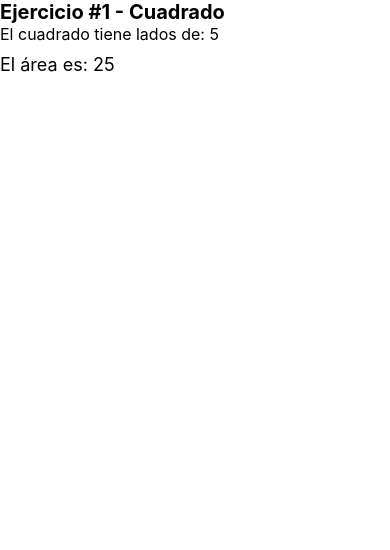
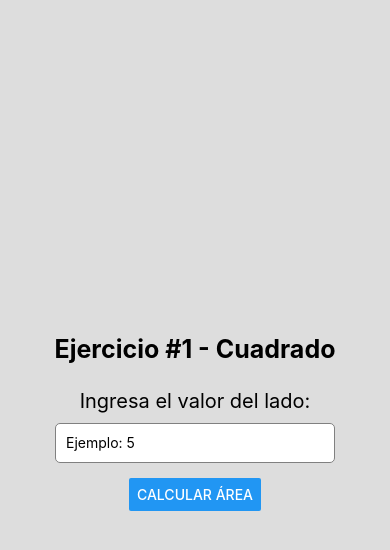
Before and after one commit to gabr13l195/app_react_mobile, a React Native app: screen / in a window 390 px wide. Shown: the top 550 px of the page. Built offline with nearby package versions, Linux system fonts and the light colour scheme.

Commit message:
Terminado el primero y dejando listo para el resto

```diff
--- a/App.tsx
+++ b/App.tsx
@@ -1,10 +1,12 @@
 import React from 'react'
 import { Text } from 'react-native-paper';
 import { Cuadrado } from './ejercicios/01_cuadrado';
+import { arreglo } from './ejercicios/02_arreglo';
 
 export const App = () => {
   return (
     <Cuadrado/>
+
   )
 }
 
--- a/ejercicios/01_cuadrado.tsx
+++ b/ejercicios/01_cuadrado.tsx
@@ -1,20 +1,66 @@
-import React from 'react';
-import { Text, View } from 'react-native';
+import React, { useState } from 'react';
+import { Text, View, StyleSheet, TextInput, Button, Alert } from 'react-native';
 
 export const Cuadrado = () => {
-    let lado: number = 5;
+    const [lado, setLado] = useState<number | null>(null); // Estado para guardar el valor ingresado
+    const [area, setArea] = useState<number | null>(null); // Estado para guardar el área calculada
 
-    const area = (lado: number): number => {
-        return lado * lado;
-    }
+    const calcularArea = () => {
+        if (lado && lado > 0) {
+            setArea(lado * lado);
+        } else {
+            Alert.alert('Error', 'Por favor, ingresa un valor válido para el lado.');
+        }
+    };
 
     return (
-        <View>
-            <Text style={{ fontSize: 20, fontWeight: 'bold' }}>Ejercicio #1 - Cuadrado</Text>
-            <View>
-                <Text style={{ fontSize: 16 }}>El cuadrado tiene lados de: {lado}</Text>
-                <Text style={{ fontSize: 18, marginTop: 10 }}>El área es: {area(lado)}</Text>
-            </View>
+        <View style={styles.container}>
+            <Text style={styles.title}>Ejercicio #1 - Cuadrado</Text>
+            <Text style={styles.text}>Ingresa el valor del lado:</Text>
+            <TextInput
+                style={styles.input}
+                keyboardType="numeric"
+                placeholder="Ejemplo: 5"
+                onChangeText={(text) => setLado(Number(text))}
+            />
+            <Button title="Calcular área" onPress={calcularArea} />
+            {area !== null && (
+                <Text style={styles.area}>El área es: {area}</Text>
+            )}
         </View>
     );
 };
+
+const styles = StyleSheet.create({
+    container: {
+        flex: 1,
+        justifyContent: 'center',
+        alignItems: 'center',
+        backgroundColor: '#DDDDDD',
+        padding: 20,
+    },
+    title: {
+        fontSize: 25,
+        fontWeight: 'bold',
+        marginBottom: 25,
+    },
+    text: {
+        fontSize: 20,
+        marginBottom: 10,
+    },
+    input: {
+        height: 40,
+        width: '80%',
+        borderColor: 'gray',
+        borderWidth: 1,
+        borderRadius: 5,
+        marginBottom: 15,
+        paddingHorizontal: 10,
+        backgroundColor: '#FFFFFF',
+    },
+    area: {
+        fontSize: 20,
+        marginTop: 20,
+        color: '#4493F8',
+    },
+});
```
Also changed, not shown: ejercicios/02_arreglo.tsx (added, +9 -0 lines), src/ejercicios1.tsx (deleted, +0 -7 lines).
